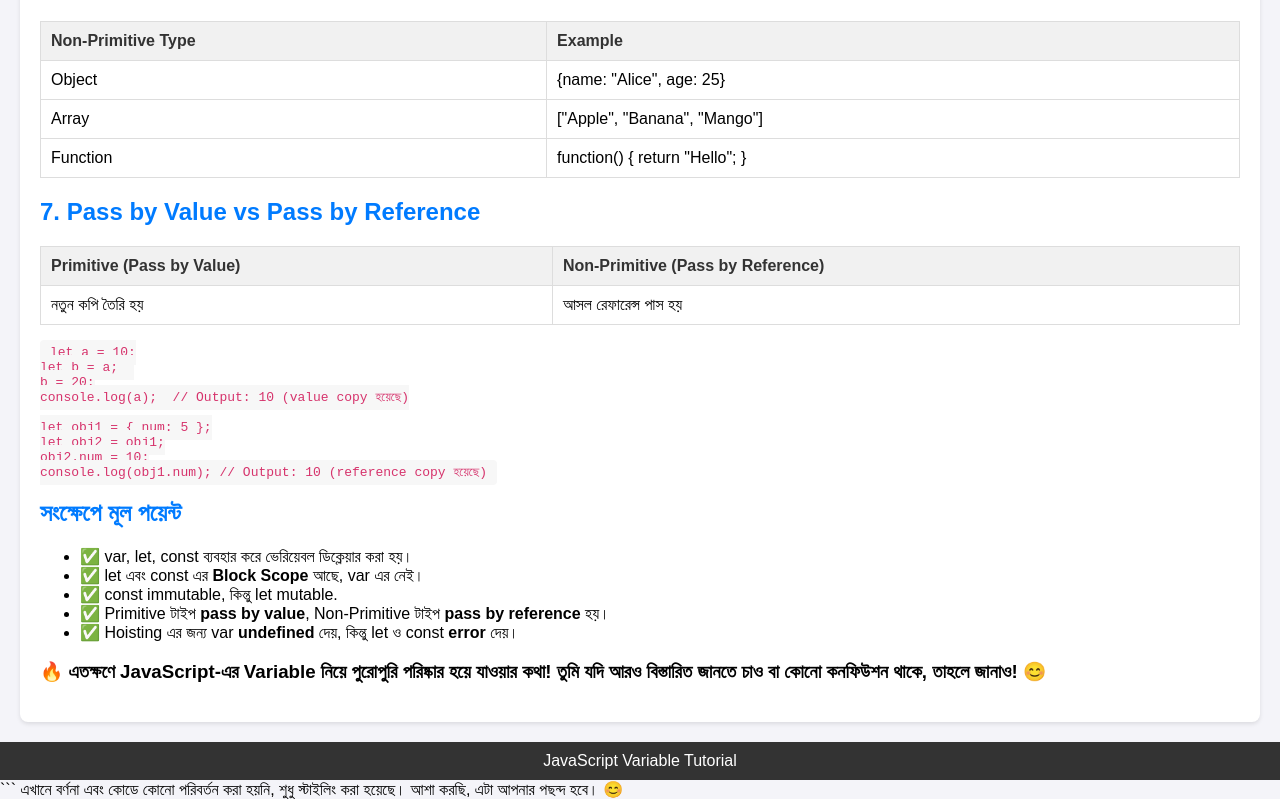
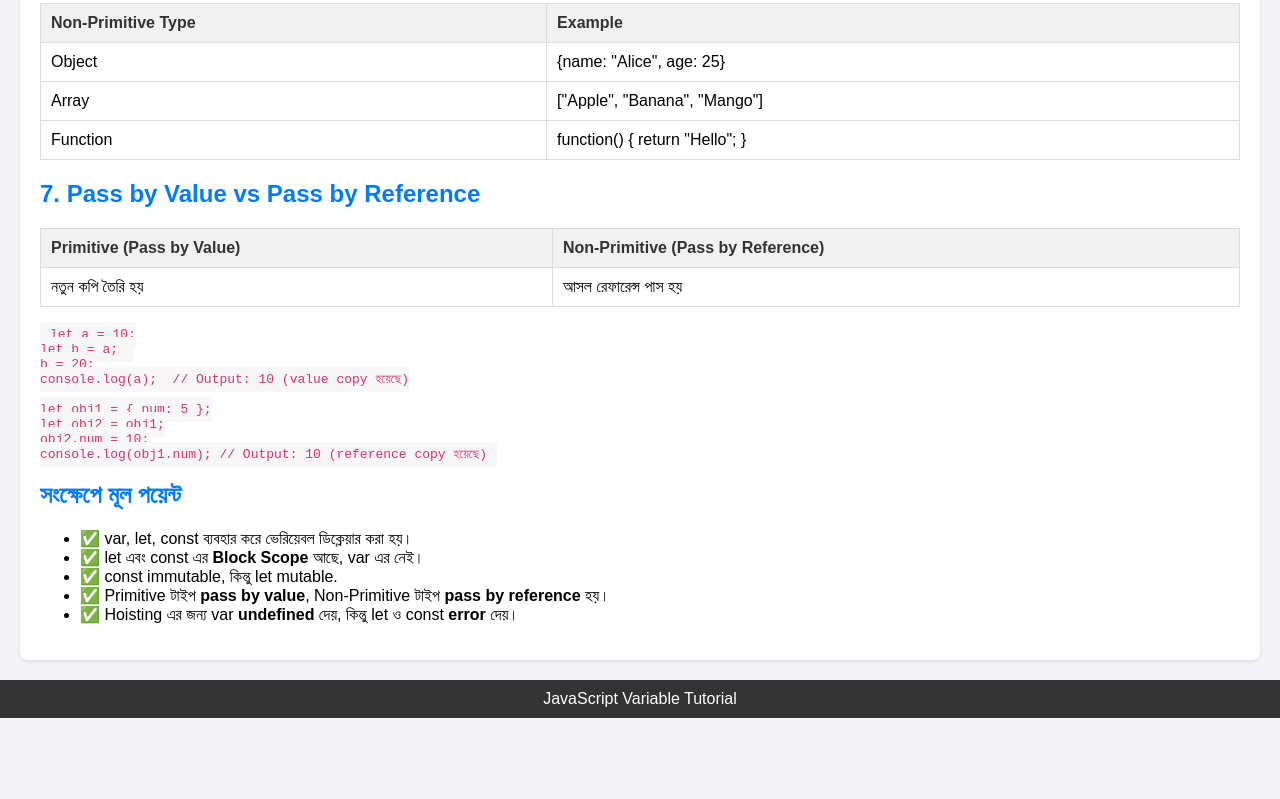
Before and after one commit to RabinStar/Learn-Master-Class-Javascript, a plain HTML site: page Fundamentals/Variable-and-DataType/bgnla.html in a window 1280 px wide. Shown: the part 2194-2993 px from the top of the page. After the commit the page ends 2912 px from the top, so only its background shows below. Drawn offline with Linux system fonts and the light colour scheme.

Commit message:
bgnla.html file is modified

````diff
--- a/Fundamentals/Variable-and-DataType/bgnla.html
+++ b/Fundamentals/Variable-and-DataType/bgnla.html
@@ -1,5 +1,3 @@
-এখানে আপনার দেওয়া কন্টেন্টটিকে HTML ও CSS দিয়ে সুন্দরভাবে সাজিয়ে দেওয়া হলো। আমি
-কোডে কোনো পরিবর্তন করিনি, শুধু স্টাইলিং করেছি। ```html
 <!DOCTYPE html>
 <html lang="bn">
   <head>
@@ -314,15 +312,8 @@ console.log(obj1.num); // Output: 10 (reference copy হয়েছে)</code></pr
           const <strong>error</strong> দেয়।
         </li>
       </ul>
-
-      <h3>
-        🔥 এতক্ষণে JavaScript-এর Variable নিয়ে পুরোপুরি পরিষ্কার হয়ে যাওয়ার কথা!
-        তুমি যদি আরও বিস্তারিত জানতে চাও বা কোনো কনফিউশন থাকে, তাহলে জানাও! 😊
-      </h3>
     </div>
 
     <footer>JavaScript Variable Tutorial</footer>
   </body>
 </html>
-``` এখানে বর্ণনা এবং কোডে কোনো পরিবর্তন করা হয়নি, শুধু স্টাইলিং করা হয়েছে। আশা
-করছি, এটা আপনার পছন্দ হবে। 😊
````
